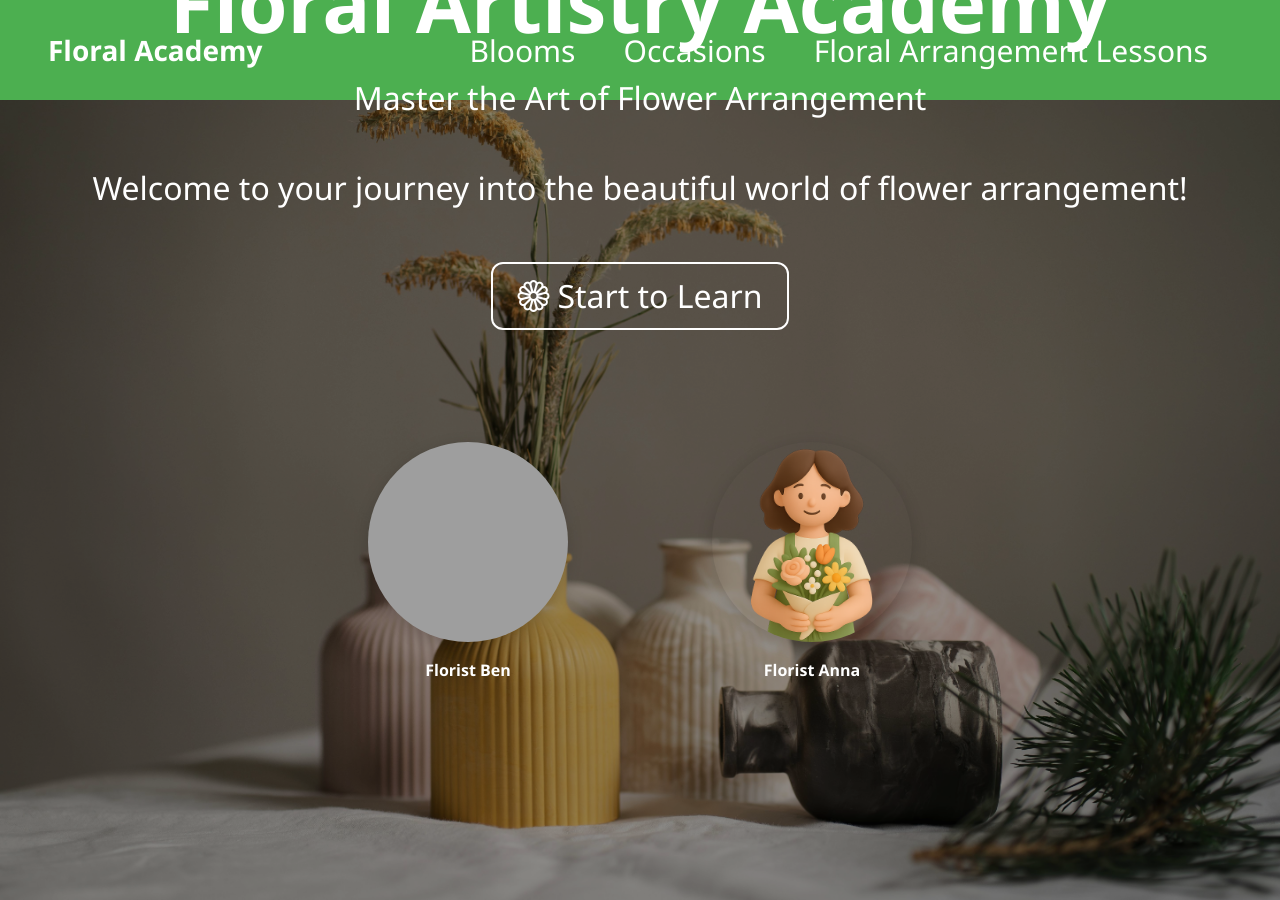
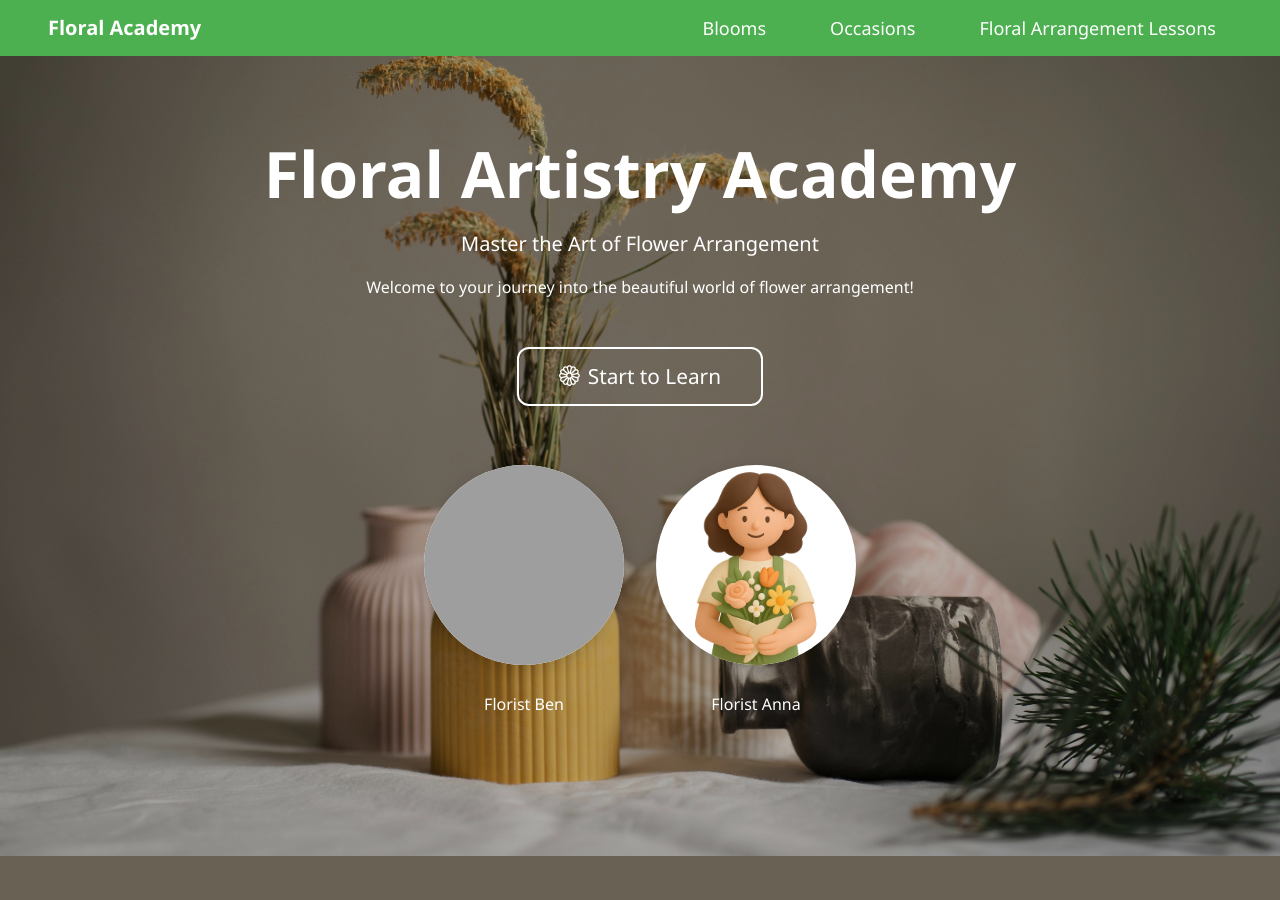
Before and after one commit to BrendonJYHsieh/CS4170-UI-Design, a Flask app: page / in a window 1280 px wide. After the commit the page ends 856 px from the top, so only its background shows below. Run offline with Flask 2, Linux system fonts and the light colour scheme; grey boxes are pictures that could not be loaded.

Commit message:
modified homepage

```diff
--- a/static/navbar.html
+++ b/static/navbar.html
@@ -1,18 +1,17 @@
-<nav class="navbar navbar-expand-lg" style="background-color: #4CAF50; height: 100px;">
-  <div class="container-fluid d-flex align-items-center justify-content-between px-5">
-    <a class="navbar-brand text-white fw-bold" href="/" style="font-size: 28px;">Floral Academy</a>
+<nav class="navbar navbar-expand-lg" style="background-color: #4CAF50; height: 56px; padding-top: 0.1rem; padding-bottom: 0.1rem;">
+  <div class="container-fluid d-flex align-items-center justify-content-between px-3" style="min-height: 44px;">
+    <a class="navbar-brand text-white fw-bold" href="/" style="font-size: 20px; padding-top: 0.2rem; padding-bottom: 0.2rem;">Floral Academy</a>
 
     <ul class="navbar-nav d-flex flex-row">
-      <li class="nav-item mx-3">
-        <a class="nav-link text-white" href="/blooms" style="font-size: 30px; font-weight: 500;">Blooms</a>
+      <li class="nav-item mx-2">
+        <a class="nav-link text-white" href="/blooms" style="font-size: 18px; font-weight: 500; padding-top: 0.2rem; padding-bottom: 0.2rem;">Blooms</a>
       </li>
-      <li class="nav-item mx-3">
-        <a class="nav-link text-white" href="/occasions" style="font-size: 30px; font-weight: 500;">Occasions</a>
+      <li class="nav-item mx-2">
+        <a class="nav-link text-white" href="/occasions" style="font-size: 18px; font-weight: 500; padding-top: 0.2rem; padding-bottom: 0.2rem;">Occasions</a>
       </li>
-      <li class="nav-item mx-3">
-        <a class="nav-link text-white" href="/learn/1" style="font-size: 30px; font-weight: 500;">Floral Arrangement Lessons</a>
+      <li class="nav-item mx-2">
+        <a class="nav-link text-white" href="/learn/1" style="font-size: 18px; font-weight: 500; padding-top: 0.2rem; padding-bottom: 0.2rem;">Floral Arrangement Lessons</a>
       </li>
-
     </ul>
   </div>
 </nav>
@@ -20,7 +19,7 @@
 <script>
   if (!window.location.pathname.startsWith('/learn')) {
     const spacer = document.createElement('div');
-    spacer.style.height = '90px';
+    spacer.style.height = '50px';
     document.body.insertBefore(spacer, document.body.children[1]);
   }
 </script>
--- a/templates/home.html
+++ b/templates/home.html
@@ -9,39 +9,113 @@
   <link href="https://cdn.jsdelivr.net/npm/bootstrap@5.3.0-alpha1/dist/css/bootstrap.min.css" rel="stylesheet" />
   <link rel="stylesheet" href="https://cdn.jsdelivr.net/npm/bootstrap-icons@1.8.0/font/bootstrap-icons.css" />
   <link rel="stylesheet" href="{{ url_for('static', filename='css/style.css') }}" />
+  <style>
+    body, html {
+      height: 100%;
+      margin: 0;
+      padding: 0;
+    }
+    .hero-bg {
+      background: url('/static/images/homepageBackground.jpg') center/cover no-repeat;
+      min-height: 100vh;
+      width: 100vw;
+      position: relative;
+    }
+    .hero-overlay {
+      position: absolute;
+      top: 0; left: 0; right: 0; bottom: 0;
+      background: rgba(0,0,0,0.25);
+      z-index: 1;
+    }
+    .hero-content {
+      position: relative;
+      z-index: 2;
+      max-width: 900px;
+      margin: 0 auto;
+      padding-top: 80px;
+      text-align: center;
+      color: #fff;
+    }
+    .florist-row {
+      display: flex;
+      justify-content: center;
+      gap: 2rem;
+      margin-top: 1.2rem;
+      margin-bottom: 2.5rem;
+    }
+    .florist-img {
+      width: 80px;
+      height: 80px;
+      border-radius: 50%;
+      background: #fff;
+      box-shadow: 0 4px 16px rgba(0,0,0,0.15);
+      margin-bottom: 0.5rem;
+    }
+    .florist-label {
+      margin-top: 0.2rem;
+      font-size: 1rem;
+    }
+    .btn-learn {
+      border: 2px solid #fff;
+      background: transparent;
+      color: #fff;
+      font-size: 1.3rem;
+      padding: 0.75rem 2.5rem;
+      border-radius: 12px;
+      margin-top: 1.5rem;
+      margin-bottom: 2.5rem;
+      transition: background 0.2s, color 0.2s;
+    }
+    .btn-learn:hover {
+      background: #fff;
+      color: #198754;
+    }
+    .navbar {
+      background: #4caf50;
+      padding: 0.5rem 2rem;
+    }
+    .navbar-brand, .nav-link {
+      color: #fff !important;
+      font-weight: bold;
+      font-size: 1.2rem;
+    }
+    .navbar-nav {
+      gap: 2rem;
+    }
+    @media (max-width: 768px) {
+      .florist-row { flex-direction: column; gap: 2rem; }
+      .hero-content { padding-top: 40px; }
+    }
+  </style>
 </head>
 
 <body>
   <div id="navbar-placeholder"></div>
-
-  <div class="container-fluid hero-no-card">
-    <div class="overlay"></div>
-    <div class="content-center text-center text-white">
-      <h1 class="display-3 fw-bold mb-4">Floral Artistry Academy</h1>
-      <p class="lead mb-5 subtitle" style="margin-bottom: 2.5rem !important;">Master the Art of Flower Arrangement</p>
-      <p class="mb-5 description" style="margin-bottom: 3rem !important;">Welcome to your journey into the beautiful world of flower arrangement!</p>
-      <a href="{{ url_for('know_your_blooms') }}" class="btn btn-light btn-lg px-4 py-2 mb-5">
+  <div class="hero-bg">
+    <div class="hero-overlay"></div>
+    <div class="hero-content">
+      <h1 class="display-3 fw-bold mb-3">Floral Artistry Academy</h1>
+      <p class="lead mb-3">Master the Art of Flower Arrangement</p>
+      <p class="mb-4">Welcome to your journey into the beautiful world of flower arrangement!</p>
+      <a href="{{ url_for('know_your_blooms') }}" class="btn btn-learn">
         <i class="bi bi-flower1 me-2"></i>Start to Learn
       </a>
-
-      <!-- Interactive Florist Section -->
-      <div class="d-flex flex-row justify-content-center align-items-center mt-5 mb-5 gap-5 florist-section-loose">
-
-        <div class="florist-container position-relative d-flex flex-column align-items-center">
-          <img src="/static/images/florist2.png" alt="Florist 2" class="florist-img mb-3" />
-          <div class="florist-dialogue dialogue-ben" id="dialogue2">
+      <div class="florist-row">
+        <div class="florist-container position-relative text-center">
+          <img src="/static/images/florist2.png" alt="Florist Ben" class="florist-img" />
+          <div class="florist-dialogue dialogue-ben">
             <strong>Florist Ben</strong><br />
             Know Your Blooms and creative floral designs for special occasions!
           </div>
-          <span class="fw-bold">Florist Ben</span>
+          <div class="florist-label">Florist Ben</div>
         </div>
-        <div class="florist-container position-relative d-flex flex-column align-items-center">
-          <img src="/static/images/florist1.png" alt="Florist 1" class="florist-img mb-3" />
-          <div class="florist-dialogue dialogue-anna" id="dialogue1">
+        <div class="florist-container position-relative text-center">
+          <img src="/static/images/florist1.png" alt="Florist Anna" class="florist-img" />
+          <div class="florist-dialogue dialogue-anna">
             <strong>Florist Anna</strong><br />
             Learn the basics of flower arrangement!
           </div>
-          <span class="fw-bold">Florist Anna</span>
+          <div class="florist-label">Florist Anna</div>
         </div>
       </div>
     </div>
@@ -50,6 +124,7 @@
   <style>
     .florist-img {
       width: 200px;
+
       height: 200px;
       border-radius: 50%;
       box-shadow: 0 4px 16px rgba(0,0,0,0.15);
@@ -69,10 +144,10 @@
       padding: 24px 28px;
       box-shadow: 0 2px 12px rgba(0,0,0,0.12);
       z-index: 10;
-      min-width: 240px;
+      min-width: 200px;
       font-size: 1.08rem;
       text-align: center;
-      line-height: 1.7;
+      line-height: 1.2;
     }
     .dialogue-ben {
       bottom: 100%;
@@ -116,6 +191,7 @@
     }
     .florist-container:hover .florist-dialogue {
       display: block;
+
     }
     .gap-5 { gap: 9rem !important; }
     .florist-section-loose {
```
